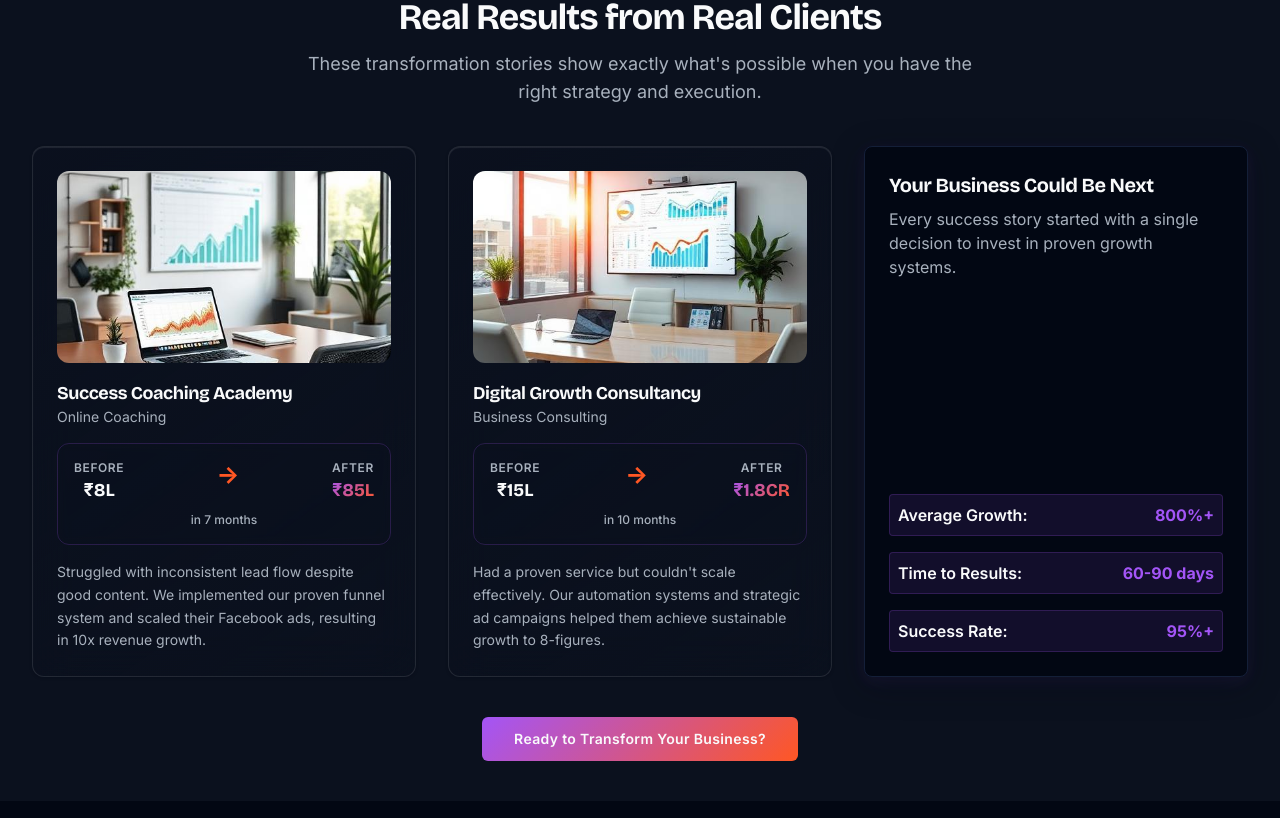
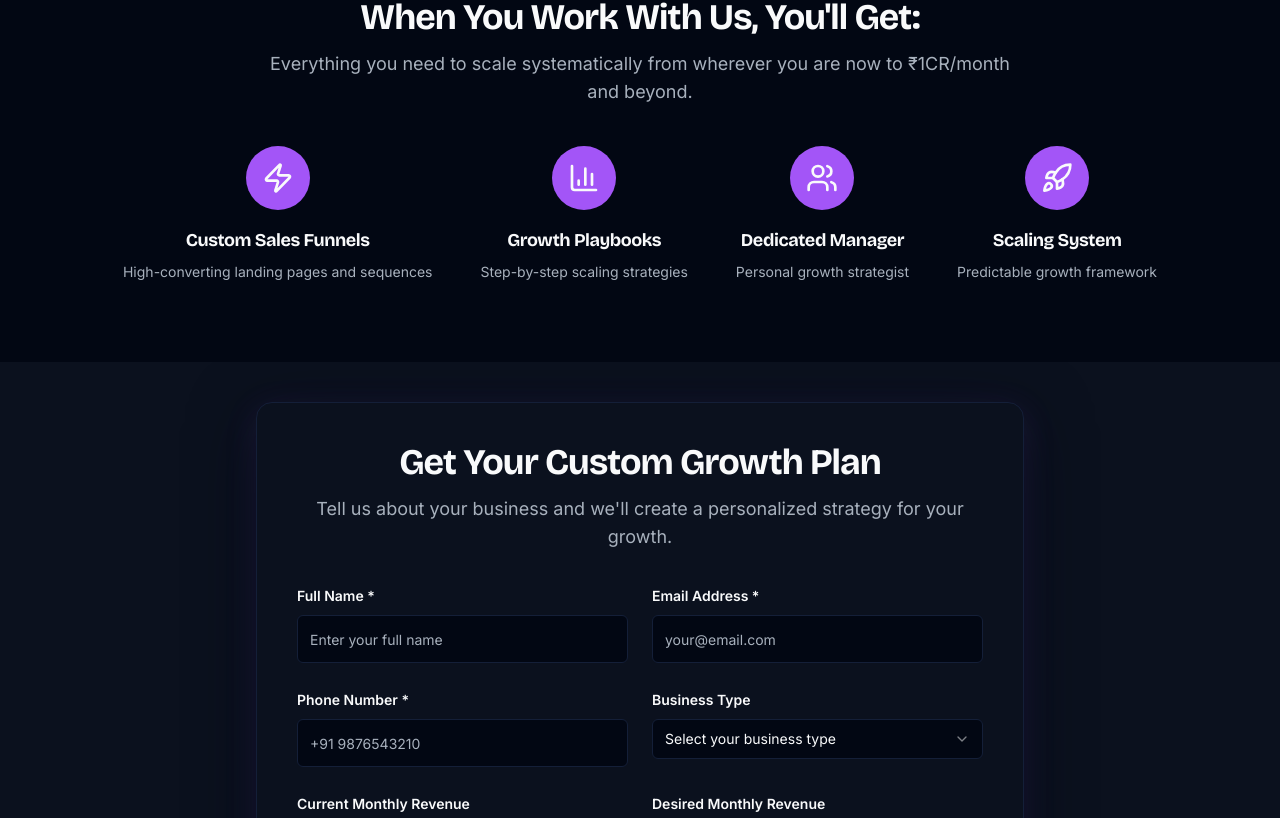
Before and after one commit to vivek-kandula-strux/scale-to-cr, a React (Vite) app: page / in a window 1280 px wide. Shown: the part 4822-5640 px from the top of the page. Built offline with nearby package versions, Linux system fonts and the light colour scheme.

Commit message:
Remove section
Remove the entire section from the page.

```diff
--- a/src/pages/Index.tsx
+++ b/src/pages/Index.tsx
@@ -357,51 +357,6 @@ const Index = () => {
         </div>
       </section>
 
-      {/* Case Studies Section */}
-      <section className="py-8 sm:py-10 bg-card">
-        <div className="container mx-auto px-4 sm:px-6 lg:px-8">
-          <div className="text-center mb-8 sm:mb-10">
-            <h2 className="text-2xl sm:text-3xl md:text-4xl font-bold text-card-foreground mb-2 sm:mb-3">Real Results from Real Clients</h2>
-            <p className="text-sm sm:text-base md:text-lg text-muted-foreground max-w-2xl mx-auto">
-              These transformation stories show exactly what's possible when you have the right strategy and execution.
-            </p>
-          </div>
-
-          <div className="grid md:grid-cols-2 lg:grid-cols-3 gap-6 sm:gap-8 mb-8 sm:mb-10">
-            <CaseStudyCard image={caseStudy1} clientName="Success Coaching Academy" industry="Online Coaching" beforeRevenue="₹8L" afterRevenue="₹85L" timeframe="7 months" story="Struggled with inconsistent lead flow despite good content. We implemented our proven funnel system and scaled their Facebook ads, resulting in 10x revenue growth." />
-            <CaseStudyCard image={caseStudy2} clientName="Digital Growth Consultancy" industry="Business Consulting" beforeRevenue="₹15L" afterRevenue="₹1.8CR" timeframe="10 months" story="Had a proven service but couldn't scale effectively. Our automation systems and strategic ad campaigns helped them achieve sustainable growth to 8-figures." />
-            <div className="bg-background backdrop-blur-sm p-6 rounded-lg shadow-card flex flex-col justify-between border border-border hover:border-primary/30 transition-all duration-300">
-              <div>
-                <h4 className="text-lg sm:text-xl font-bold text-foreground mb-2">Your Business Could Be Next</h4>
-                <p className="text-muted-foreground mb-4">
-                  Every success story started with a single decision to invest in proven growth systems.
-                </p>
-              </div>
-              <div className="space-y-4">
-                <div className="flex justify-between items-center p-2 bg-primary/10 rounded border border-primary/20">
-                  <span className="text-foreground font-semibold">Average Growth:</span>
-                  <span className="text-primary font-bold">800%+</span>
-                </div>
-                <div className="flex justify-between items-center p-2 bg-primary/10 rounded border border-primary/20">
-                  <span className="text-foreground font-semibold">Time to Results:</span>
-                  <span className="text-primary font-bold">60-90 days</span>
-                </div>
-                <div className="flex justify-between items-center p-2 bg-primary/10 rounded border border-primary/20">
-                  <span className="text-foreground font-semibold">Success Rate:</span>
-                  <span className="text-primary font-bold">95%+</span>
-                </div>
-              </div>
-            </div>
-          </div>
-
-          <div className="text-center">
-            <Button variant="cta" size="lg" onClick={scrollToForm}>
-              Ready to Transform Your Business?
-            </Button>
-          </div>
-        </div>
-      </section>
-
       {/* Offer Recap Section */}
       <section className="py-8 sm:py-10 bg-background relative overflow-hidden">
         <div className="container mx-auto px-4 sm:px-6 lg:px-8 relative">
```
